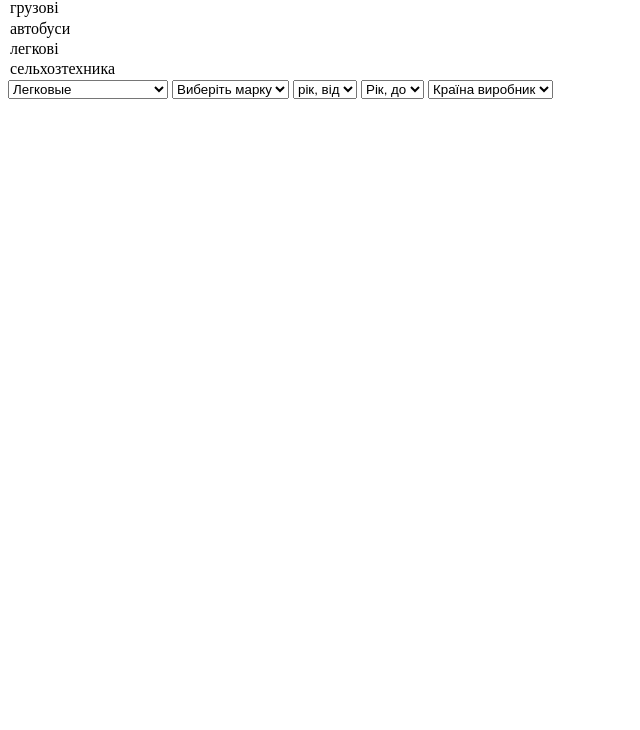
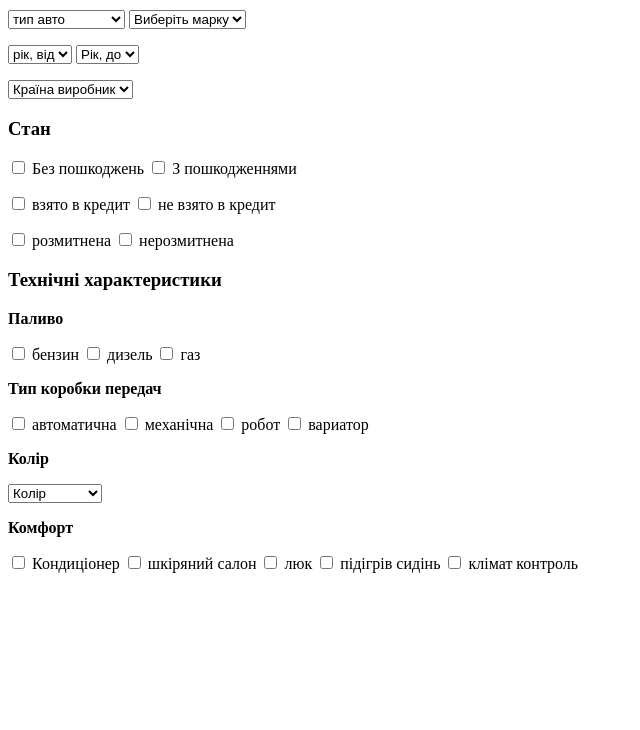
Before and after one commit to prohorov01/autosell, a plain HTML site: page auto.html in a window 1280 px wide. Shown: the part 70-800 px from the top of the page, without its empty margins (0-640 px from the left). Drawn offline with Linux system fonts and the light colour scheme.

Commit message:
update text

```diff
--- a/auto.html
+++ b/auto.html
@@ -7,46 +7,18 @@
     <title>autosell</title>
   </head>
   <body>
+    <H1>Autosell</H1>
     <form>
       <select
-        name="categories"
-        id="TYPE"
-        data-field="category"
-        aria-label="тип транспоту"
-        data-placeholder="любой"
-        class="e-form _grey"
+
 >
-        <label for="Type">кузов</label>
-        <input type="search" id="Type" />
-        <option selected="selected" value="1">мото</option>
-        <option value="1">мото</option>
-        <option value="2">грузові</option>
-        <option value="3">автобуси</option>
-        <option value="4">легкові</option>
-        <option value="5">сельхозтехника</option>
-      </select>
-    </form>
-  </body>
-</html>
-<select
-  id="categories"
-  name="category_id"
-  data-field="category"
-  aria-label="Тип транспорта"
-  data-placeholder="Любой"
-  class="e-form _grey"
->
-  <option value="0">Любой</option>
-  <option selected="selected" value="1">Легковые</option>
+  <option value="0">тип авто</option>
+  <option  value="1">Легковий</option>
   <option value="2">Мото</option>
-  <option value="6">Грузовики</option>
-  <option value="5">Прицепы</option>
-  <option value="4">Спецтехника</option>
-  <option value="10">Сельхозтехника</option>
-  <option value="7">Автобусы</option>
-  <option value="3">Водный транспорт</option>
-  <option value="9">Воздушный транспорт</option>
-  <option value="8">Автодома</option>
+  <option value="6">Грузовий</option>
+  <option value="10">Сельхозтехніка</option>
+  <option value="7">Автобуси</option>
+
 </select>
 
 <select id="brand">
@@ -66,6 +38,8 @@
   <option value="11">Subaru</option>
   <option value="12">Lexus</option>
 </select>
+<div class="yers">
+    <p>
        <select id="yers-1">
     <option value="0">рік, від</option>
     <option value="1">2022</option>
@@ -92,7 +66,12 @@
     <option value="">2014</option>
     <option value="">2013</option>
   </select>
+    </p>
 
+</div>
+
+<div class="cantry">
+    <p>
         <select id="at_country" aria-label="Країна">
     <option value="0" selected="selected">Країна виробник</option>
     <option value="276">Германия</option>
@@ -111,3 +90,83 @@
     <option value="804">Украина</option>
     <option value="246">Финляндия</option>
   </select>
+    </p>
+
+</div>
+<section class="stan">
+  <h3>Стан</h3>
+  <input type="checkbox" name="стан" id="stan" />
+  <label for="stan">Без пошкоджень</label>
+  <input type="checkbox" name="#" id="stan" />
+  <label for="stan">З пошкодженнями</label>
+  <p>
+    <input type="checkbox" name="bankir" id="bank" />
+    <label for="bank">взято в кредит</label>
+    <input type="checkbox" name="bankir" id="bank" />
+    <label for="bank"> не взято в кредит</label>
+  </p>
+  <p>
+    <input type="checkbox" name="custom" id="customs" />
+    <label for="bank">розмитнена</label>
+    <input type="checkbox" name="custom" id="customs" />
+    <label for="bank">нерозмитнена</label>
+  </p>
+</section>
+<section>
+  <h3>Технічні характеристики</h3>
+
+  <p><b>Паливо</b> </p>
+  <span>
+    <input type="checkbox" name="1" id="b1" />
+    <label for="b1" class="radio-btn">бензин</label>
+  </spam>
+
+  <span>
+    <input type="checkbox" name="2" id="b2" />
+    <labal>дизель</labal>
+  </span>
+  <span>
+    <input type="checkbox" name="3" id="b3" />
+    <labal>газ</labal>
+  </span>
+  <p><b>Тип коробки передач</b> </p>
+  <input type="checkbox" name="1" id="at1">
+  <label for="at1">автоматична</label>
+  <input type="checkbox" name="2" id="at2">
+  <label for="at2">механічна</label>
+  <input type="checkbox" name="3" id="at3">
+  <label for="at3">робот</label>
+  <input type="checkbox" name="4" id="at4">
+  <label for="at4">вариатор</label>
+</section>
+<div class="color">
+    <p><b>Колір</b> </p>
+    <select name="col" id="color">
+        <option value="0">Колір</option>
+        <option value="1">білий</option>
+        <option value="2">чорний</option>
+        <option value="3">зелений</option>
+        <option value="4">червоний</option>
+        <option value="5">синій</option>
+        <option value="6">жовтий</option>
+        <option value="7">рожевий</option>
+        <option value="8">сірий</option>
+        <option value="9">фіолетовий</option>
+    </select>
+</div>
+<div class="com">
+    <p><b>Комфорт</b> </p>
+    <input type="checkbox" name="1" id="a1">
+    <label for="a1">Кондиціонер</label>
+    <input type="checkbox" name="2" id="b2">
+    <label for="b2">шкіряний салон</label>
+    <input type="checkbox" name="3" id="c3">
+    <label for="c3">люк</label>
+    <input type="checkbox" name="4" id="d4">
+    <label for="d4">підігрів сидінь</label>
+    <input type="checkbox" name="5" id="f5">
+    <label for="f5">клімат контроль</label>
+</div>
+    </form>
+  </body>
+</html>
```
Lines whose indentation alone changed are shown as unchanged.
